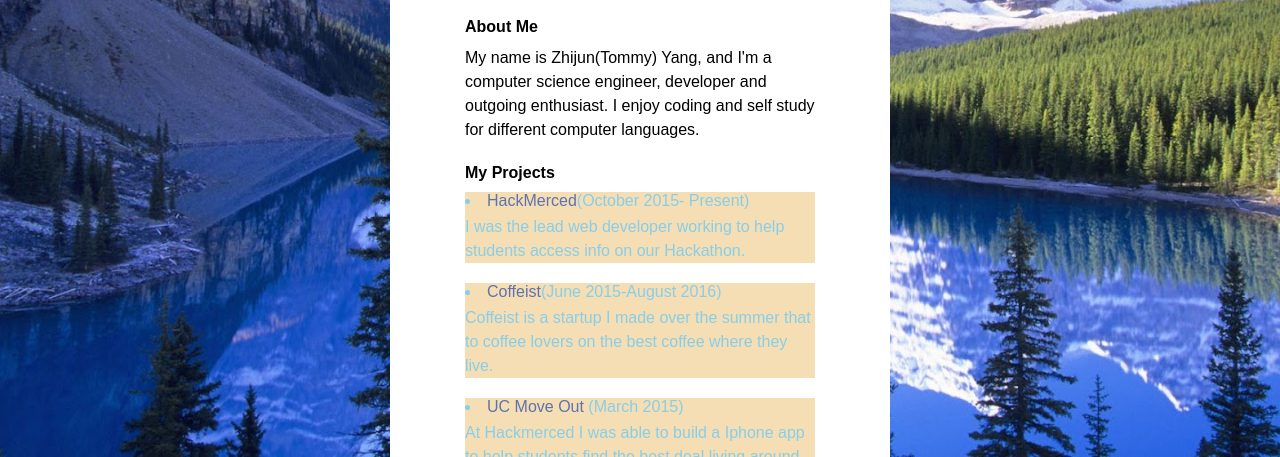
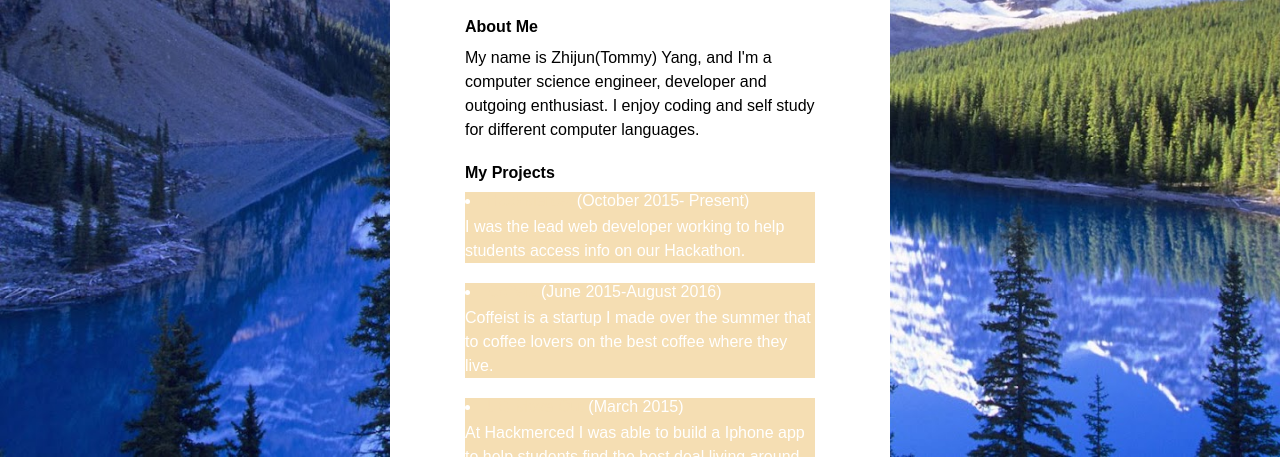
Before and after one commit to treatyoubetter/treatyoubetter.github.io, a plain HTML site: page index.html in a window 1280 px wide. Shown: the part 343-800 px from the top of the page. Drawn offline with Linux system fonts and the light colour scheme.

Commit message:
Update index.css

```diff
--- a/index.css
+++ b/index.css
@@ -16,7 +16,7 @@
   }
   .project{
     background-color:#F5DEB3;
-    color:#87CEEB;
+    color:white;
   }
   .center-content{
     width:500px;
@@ -75,7 +75,7 @@
     margin: 5px 0px 20px;
   }
   .project a{
-    color:#5F71B0;
+    color:#F5DEB3;
     text-decoration:none;
   }
   .list-link{
```
